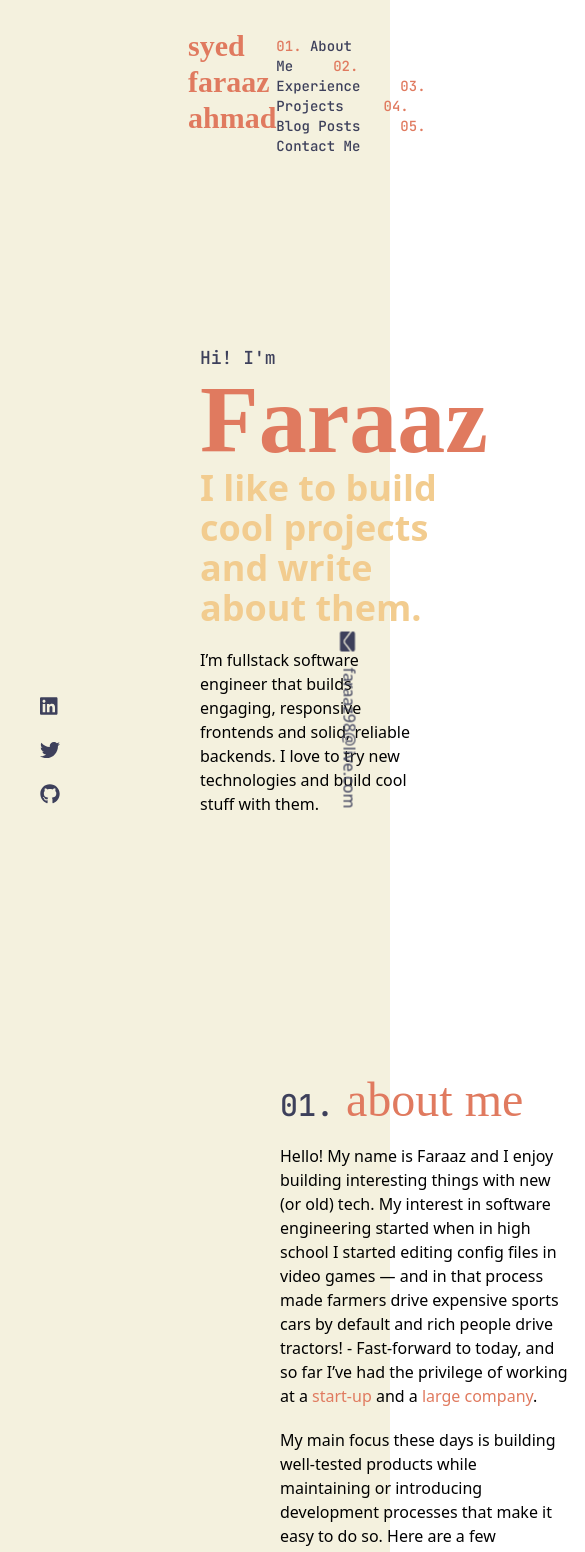
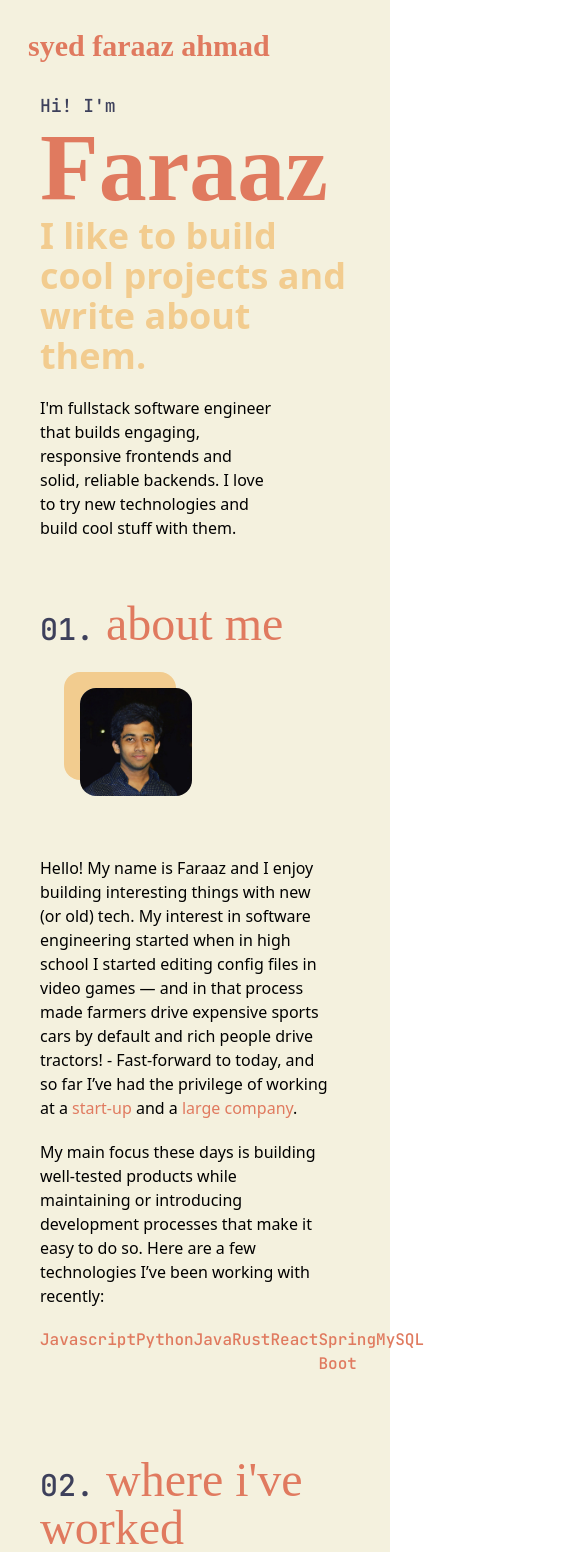
Before and after one commit to faraazahmad/faraazahmad.github.io, a React (Vite) app: page / in a window 390 px wide. Shown: the top 1552 px of the page, 585 px wide, since content can reach past the window. Built offline with nearby package versions, Linux system fonts and the light colour scheme; a web font is replaced by a local one.

Commit message:
responsive design

```diff
--- a/src/App.tsx
+++ b/src/App.tsx
@@ -22,7 +22,7 @@ function App() {
 
   return (
     <div className="bg-eggshell">
-      <div className="md:container md:mx-auto px-40 bg-eggshell min-h-screen">
+      <div className="md:container md:mx-auto lg:px-40 bg-eggshell min-h-screen">
         <Navbar />
         <Intro />
         <AboutMe />
--- a/src/components/Email.tsx
+++ b/src/components/Email.tsx
@@ -3,7 +3,7 @@ import { FontAwesomeIcon } from "@fortawesome/react-fontawesome";
 
 function Email() {
   return (
-    <div className="email text-independence hover:text-terracotta">
+    <div className="email text-independence hover:text-terracotta hidden md:block lg:block">
       <a href="mailto:faraaz98@live.com">
         <FontAwesomeIcon icon={faEnvelope} className="text-xl align-bottom" />
         <span className="ml-4">faraaz98@live.com</span>
--- a/src/components/Social.tsx
+++ b/src/components/Social.tsx
@@ -7,7 +7,7 @@ import { FontAwesomeIcon } from "@fortawesome/react-fontawesome";
 
 function Social() {
   return (
-    <div className="social p-5 pl-10 text-independence">
+    <div className="social p-5 pl-10 text-independence hidden md:block lg:block">
       <span className="block my-5 hover:text-terracotta">
         <a href="https://linkedin.com/in/syedfaraazahmad" target="_blank">
           <FontAwesomeIcon icon={faLinkedin} className="text-xl align-bottom" />
--- a/src/pages/AboutMe.tsx
+++ b/src/pages/AboutMe.tsx
@@ -2,16 +2,15 @@ import faraaz from "../faraaz.jpg";
 
 function AboutMe() {
   return (
-    <div id="about-me" className="container p-10 my-10">
+    <div id="about-me" className="container p-10 lg:my-10 md:my-10">
       <div className="flex">
-        <div className="p-10 w-1/2">
+        <div className="p-10 w-1/2 hidden md:block lg:block">
           <img
             style={{ boxShadow: "-1rem -1rem #F2CC8F", borderRadius: "1rem" }}
             src={faraaz}
             alt=""
           />
         </div>
-
         <div>
           <p>
             <span className="font-mono text-3xl text-independence">01.</span>
@@ -19,6 +18,14 @@ function AboutMe() {
               &nbsp;about me
             </span>
           </p>
+
+          <div className="p-10 w-1/2 md:hidden lg:hidden">
+            <img
+              style={{ boxShadow: "-1rem -1rem #F2CC8F", borderRadius: "1rem" }}
+              src={faraaz}
+              alt=""
+            />
+          </div>
 
           <p className="block my-5 w-3/4">
             Hello! My name is Faraaz and I enjoy building interesting things
--- a/src/pages/BlogPosts.tsx
+++ b/src/pages/BlogPosts.tsx
@@ -10,7 +10,7 @@ function BlogPosts() {
         </span>
       </p>
 
-      <div className="flex pt-10">
+      <div className="flex pt-10 flex-col lg:flex-row">
         <Post
           title="I was bored, so I built a programming language"
           link="https://bit.ly/tisp-lang"
--- a/src/pages/Experience.tsx
+++ b/src/pages/Experience.tsx
@@ -1,6 +1,6 @@
 function Experience() {
   return (
-    <div id="experience" className="container p-10 my-10">
+    <div id="experience" className="container p-10 lg:my-10 md:my-10">
       <p>
         <span className="font-mono text-3xl text-independence">02.</span>
         <span className="font-logo text-5xl text-terracotta">
@@ -8,7 +8,7 @@ function Experience() {
         </span>
       </p>
 
-      <div className="block my-5 w-3/4">
+      <div className="block my-5 w-full lg:w-3/4 md:w-3/4">
         <p className="my-10 bg-white p-10 border-solid border-4 border-champagne-200 hover:border-champagne-500 rounded-lg">
           <h3 className="text-xl">
             Software Engineer at
--- a/src/pages/Footer.tsx
+++ b/src/pages/Footer.tsx
@@ -1,19 +1,21 @@
 function Footer() {
   return (
-    <div className="w-full bg-greensheen-500 text-white">
+    <div className="p-5 w-full bg-greensheen-500 text-white">
       <div
         id="contact-me"
-        className="text-center md:container md:mx-auto px-40 py-20"
+        className="items-center md:container lg:px-40 py-20"
       >
         <h1 className="text-7xl font-logo">Get in touch!</h1>
 
-        <p className="mt-10 text-xl w-1/2 md:mx-auto">
-          My inbox is always open. Whether you have a question or just want to
-          say hi, I’ll try my best to get back to you!
+        <p className="mt-10 text-xl md:mx-auto">
+          My inbox is always open.
+          <br/>
+          Whether you have a question or just want to
+          say hi, I'll try my best to get back to you!
         </p>
 
         <a href="mailto:faraaz98@live.com">
-          <button className="m-10 px-7 py-4 bg-terracotta rounded hover:bg-red-400">
+          <button className="my-10 px-7 py-4 bg-terracotta rounded hover:bg-red-400">
             Say Hello
           </button>
         </a>
--- a/src/pages/Intro.tsx
+++ b/src/pages/Intro.tsx
@@ -2,7 +2,7 @@ import personClipArt from "../person.png";
 
 function Intro() {
   return (
-    <div className="container px-10 py-40">
+    <div className="container px-10 lg:py-40">
       <div className="flex">
         <div>
           <span className="font-mono text-lg block text-independence">
@@ -18,13 +18,13 @@ function Intro() {
           </span>
 
           <p className="block my-5 w-3/4">
-            I’m fullstack software engineer that builds engaging, responsive
+            I'm fullstack software engineer that builds engaging, responsive
             frontends and solid, reliable backends. I love to try new
             technologies and build cool stuff with them.
           </p>
         </div>
 
-        <div className="person">
+        <div className="person hidden md:inline lg:inline">
           <img src={personClipArt} alt="person clip art" />
         </div>
       </div>
--- a/src/pages/Navbar.tsx
+++ b/src/pages/Navbar.tsx
@@ -7,7 +7,7 @@ function Navbar() {
         </span>
       </div>
       <div></div>
-      <div className="space-x-10 pt-2 font-mono text-sm text-independence">
+      <div className="hidden md:inline lg:inline space-x-10 pt-2 font-mono text-sm text-independence">
         <a href="#about-me" className="hover:text-terracotta">
           <span className="text-terracotta">01. </span>
           About Me
--- a/src/pages/Projects.tsx
+++ b/src/pages/Projects.tsx
@@ -15,8 +15,17 @@ function Projects() {
         </span>
       </p>
 
-      <div className="flex m-10 justify-between">
-        <div className="w-1/2">
+      <section>
+        <div className="w-1/2 md:hidden lg:hidden mt-10">
+          <img
+            style={{ boxShadow: "1rem -1rem #F2CC8F" }}
+            src={tispSS}
+            alt="tisp code screenshot"
+            className="rounded-lg"
+          />
+        </div>
+        <div className="flex md:m-10 lg:m-10 my-5 justify-between">
+          <div className="w-full md:w-1/2 lg:w-1/2">
             <p>
               <span className="font-logo font-black text-3xl text-independence">
                 tisp (programming language)
@@ -52,7 +61,7 @@ function Projects() {
               </button>
             </a>
           </div>
-        <div className="w-1/2">
+          <div className="w-1/2 hidden md:block lg:block">
             <img
               style={{ boxShadow: "1rem -1rem #F2CC8F" }}
               src={tispSS}
@@ -61,17 +70,27 @@ function Projects() {
             />
           </div>
         </div>
+      </section>
 
-      <div className="flex m-10 mt-20 justify-between">
-        <div className="w-1/2">
+      <section>
+        <div className="w-1/2 md:hidden lg:hidden mt-10">
           <img
-            style={{ boxShadow: "-1rem -1rem #F2CC8F" }}
+            style={{ boxShadow: "1rem -1rem #F2CC8F" }}
             src={apiLandSS}
             alt="tisp code screenshot"
             className="rounded-lg"
           />
         </div>
-        <div className="w-1/2 pl-10">
+        <div className="flex md:m-10 lg:m-10 my-5 justify-between">
+          <div className="w-1/2 hidden md:block lg:block">
+            <img
+              style={{ boxShadow: "-1rem -1rem #F2CC8F" }}
+              src={apiLandSS}
+              alt="apiland screenshot"
+              className="rounded-lg"
+            />
+          </div>
+          <div className="md:w-1/2 lg:w-1/2 md:pl-10 lg:pl-10">
             <p>
               <span className="font-logo font-black text-3xl text-independence">
                 API land
@@ -96,9 +115,19 @@ function Projects() {
             </a>
           </div>
         </div>
+      </section>
 
-      <div className="flex m-10 mt-20 justify-between">
-        <div className="w-1/2">
+      <section>
+        <div className="w-1/2 md:hidden lg:hidden">
+          <img
+            style={{ boxShadow: "1rem -1rem #F2CC8F" }}
+            src={loopSS}
+            alt="loop editor screenshot"
+            className="rounded-lg"
+          />
+        </div>
+        <div className="flex md:m-10 lg:m-10 my-5 justify-between">
+          <div className="w-full md:w-1/2 lg:w-1/2">
             <p>
               <span className="font-logo font-black text-3xl text-independence">
                 loop (text editor)
@@ -121,7 +150,7 @@ function Projects() {
               </button>
             </a>
           </div>
-        <div className="w-1/2">
+          <div className="w-1/2 hidden md:block lg:block">
             <img
               style={{ boxShadow: "1rem -1rem #F2CC8F" }}
               src={loopSS}
@@ -130,6 +159,7 @@ function Projects() {
             />
           </div>
         </div>
+      </section>
 
       <p className="p-5 text-center text-l">
         <a href="https://github.com/faraazahmad" target="_blank">
```
Also changed, not shown: 1 other file (tests, documents, lock files or other folders). Lines whose indentation alone changed are shown as unchanged.
